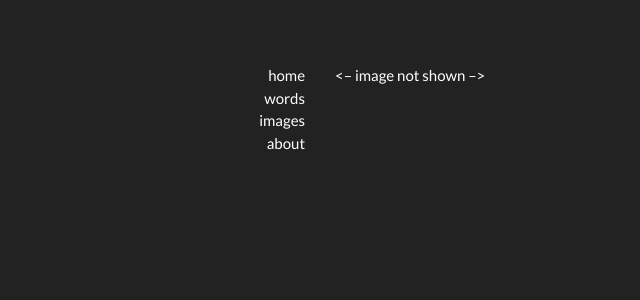
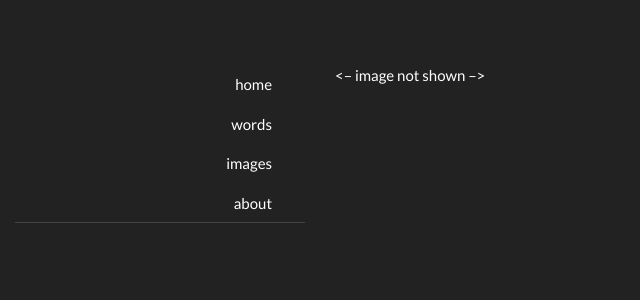
Before and after one commit to imtayadeway/timwadephotography, a Jekyll site: the page built from index.md, in a window 1280 px wide. Shown: the top 300 px of the page, without its empty margins (0-640 px from the left). Built offline with Jekyll 4.4.1, drawn with Linux system fonts in a browser that asks for light colours.

Commit message:
Use nav-tabs

```diff
--- a/_layouts/default.html
+++ b/_layouts/default.html
@@ -10,12 +10,12 @@
   <body>
     <div class="container-fluid main">
       <div class="row">
-        <div class="col-md-3 align-self-center">
-          <ul class="list-unstyled text-right">
-            <li><a href="/">home</a></li>
-            <li><a href="/words">words</a></li>
-            <li><a href="/images">images</a></li>
-            <li><a href="/about">about</a></li>
+        <div class="col-md-3 align-self-center" role="navigation">
+          <ul class="nav nav-tabs flex-column text-right">
+            <li class="nav-item"><a class="nav-link" href="/">home</a></li>
+            <li class="nav-item"><a class="nav-link" href="/words">words</a></li>
+            <li class="nav-item"><a class="nav-link" href="/images">images</a></li>
+            <li class="nav-item"><a class="nav-link" href="/about">about</a></li>
           </ul>
         </div>
         <div class="col-md-7">
--- a/_sass/main.scss
+++ b/_sass/main.scss
@@ -1,10 +1,3 @@
-a {
-  color: #fff;
-  &:hover {
-    color: #888;
-  }
-}
-
 .main {
   margin-top: 5%;
 }
```
